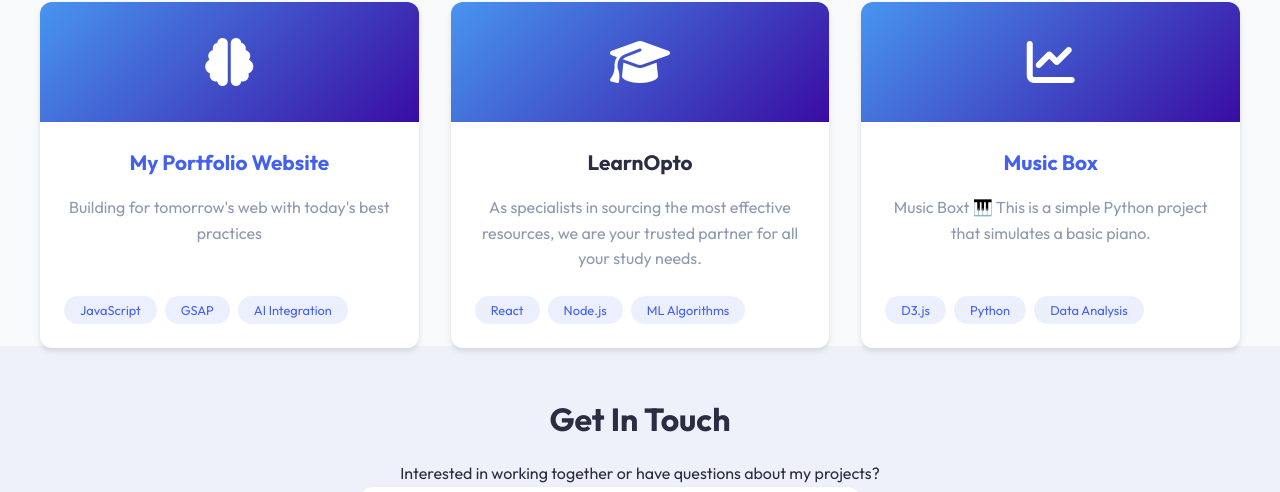
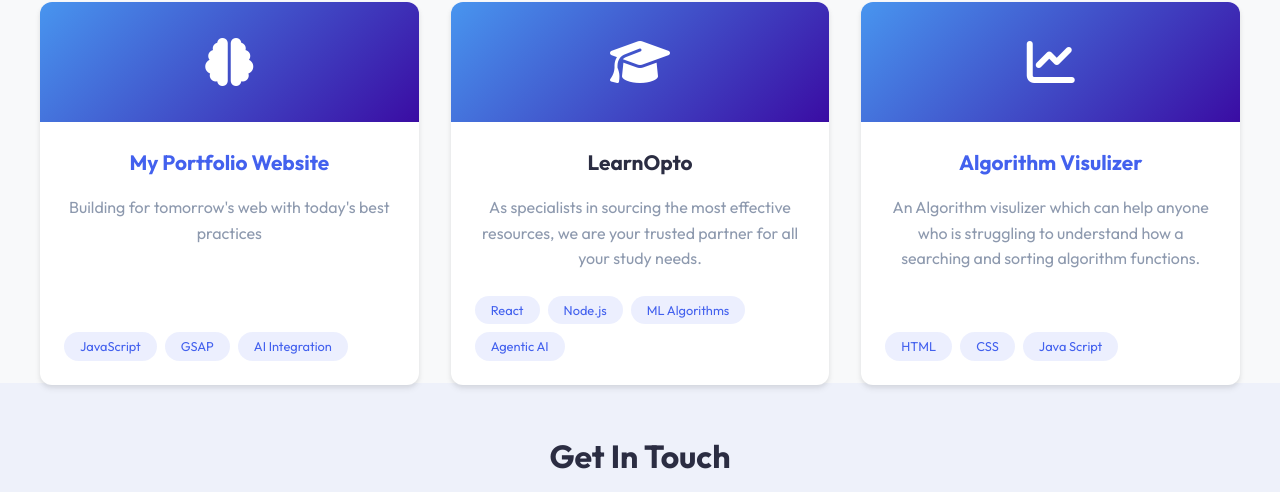
Before and after one commit to ronitmexson2924/ronit-mexson, a plain HTML site: page index.html in a window 1280 px wide. Shown: the part 2755-3247 px from the top of the page. Drawn offline with nearby package versions, Linux system fonts and the light colour scheme.

Commit message:
Update index.html

```diff
--- a/index.html
+++ b/index.html
@@ -44,7 +44,6 @@
             <div class="developer-profile">
                 <div class="profile-image-container">
                     <div class="profile-image">
-                        <!-- Replace with your actual image -->
                         <img src="./image.png" alt="Developer Portrait" id="developerImage">
                     </div>
                     <div class="image-backdrop"></div>
@@ -194,6 +193,7 @@
                             <span>React</span>
                             <span>Node.js</span>
                             <span>ML Algorithms</span>
+                            <span>Agentic AI</span>
                         </div>
                     </div>
                 </div>
@@ -203,12 +203,12 @@
                         <i class="fas fa-chart-line"></i>
                     </div>
                     <div class="project-details">
-                        <h4> <a href = "https://github.com/ronitmexson2924/Music-Box">Music Box</a></h4>
-                        <p>Music Boxt 🎹 This is a simple Python project that simulates a basic piano.</p>
+                        <h4> <a href = "https://ronitmexson2924.github.io/Algorithm-Visulizer/">Algorithm Visulizer</a></h4>
+                        <p>An Algorithm visulizer which can help anyone who is struggling to understand how a searching and sorting algorithm functions.</p>
                         <div class="project-tech">
-                            <span>D3.js</span>
-                            <span>Python</span>
-                            <span>Data Analysis</span>
+                            <span>HTML</span>
+                            <span>CSS</span>
+                            <span>Java Script</span>
                         </div>
                     </div>
                 </div>
@@ -246,29 +246,9 @@
                 <h2><a href="./index.html">Ronit Mexson</a></h2>
             </div>
             <div class="footer-links">
-                <!-- <div class="footer-column">
-                    <h3>Navigation</h3>
-                    <ul>
-                        <li><a href="../index.html">Home</a></li>
-                        <li><a href="#">About</a></li>
-                        <li><a href="../resources/index.html">Resources</a></li>
-                        <li><a href="#">Contact</a></li>
-                    </ul>
-                </div> -->
-                <!-- <div class="footer-column">
-                    <h3>Legal</h3>
-                    <ul>
-                        <li><a href="../policies/privacy.html">Privacy Policy</a></li>
-                        <li><a href="../policies/terms.html">Terms of Service</a></li>
-                        <li><a href="../policies/cookies.html">Cookie Policy</a></li>
-                    </ul>
-                </div> -->
-
-
                 <div class="footer-column">
                     <h3>Connect</h3>
                     <div class="social-icons">
-                        <!-- <a href="#" aria-label="Twitter"><i class="fab fa-twitter"></i></a> -->
                         <a href="https://www.instagram.com/ronitmexson2924/" aria-label="Instagram"><i class="fab fa-instagram"></i></a>
                         <a href="https://www.linkedin.com/in/ronit-mexson-063195343/" aria-label="LinkedIn"><i class="fab fa-linkedin"></i></a>
                         <a href="https://github.com/ronitmexson2924" aria-label="GitHub"><i class="fab fa-github"></i></a>
```
